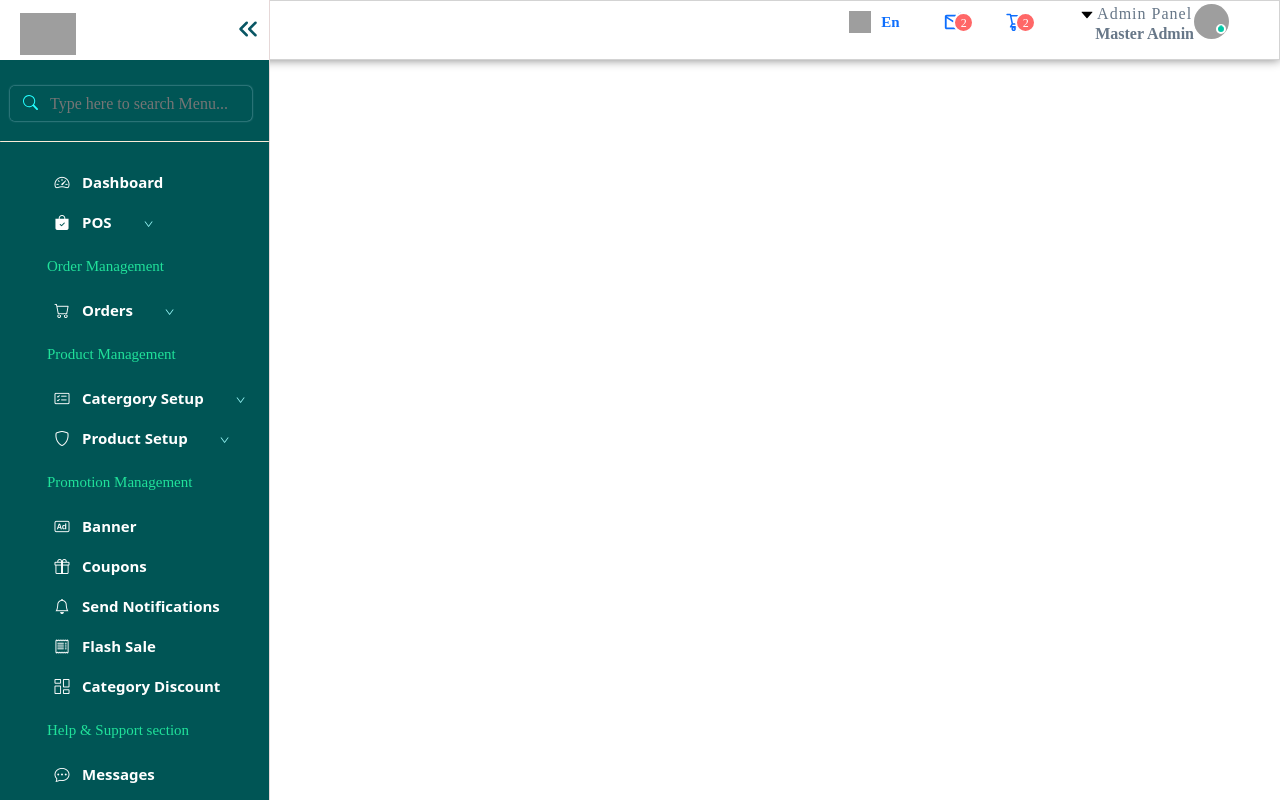
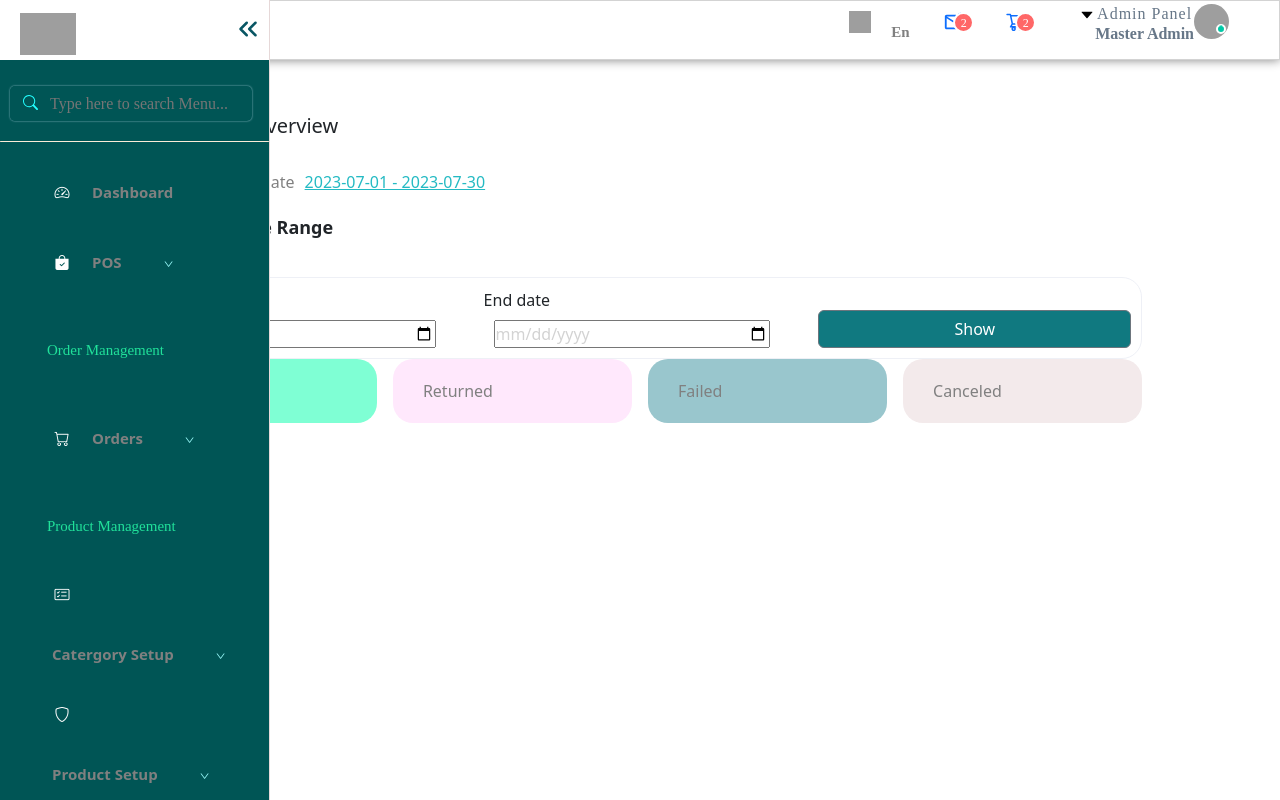
Before and after one commit to priyanka944-hub/Grofresh, a React (Create React App) app: page /order-report in a window 1280 px wide. Built offline with nearby package versions, Linux system fonts and the light colour scheme; grey boxes are pictures that could not be loaded; a web font is replaced by a local one.

Commit message:
added orderreview and salesreport page

```diff
--- a/src/App.js
+++ b/src/App.js
@@ -45,6 +45,8 @@ import Addnewemployee from "./Navigation_page/Pages/User_Management/employees/ad
 import Analyticskeyword from "./Navigation_page/Pages/Report_Analytics/Analytics/keyword_search";
 import Customeranalytics from "./Navigation_page/Pages/Report_Analytics/Analytics/customer_search";
 import NewSale from "./Navigation_page/Pages/POS/new_sale";
+import SaleReportOverview from "./Navigation_page/Pages/Report_Analytics/sales_report";
+import OrderReportOverview from "./Navigation_page/Pages/Report_Analytics/order_report";
 function App() {
   const [inactive, setInactive] = useState(false);
   return (
@@ -85,6 +87,7 @@ function App() {
             <Route path={"/messages"} element={<Messages />} />
 
             {/* Reort and analytics */}
+            <Route path="/sales-report" element={<SaleReportOverview />} />
             <Route
               path={"/analytics-keyword-search"}
               element={<Analyticskeyword />}
@@ -93,6 +96,7 @@ function App() {
               path={"/analytics-customer-search"}
               element={<Customeranalytics />}
             />
+            <Route path="order-report" element={<OrderReportOverview />} />
 
             {/* Categories */}
 
--- /dev/null
+++ b/src/Navigation_page/Pages/Report_Analytics/order_report.css
@@ -0,0 +1,44 @@
+h5 {
+  padding: 20px;
+}
+.imageone {
+  width: 22px;
+  height: 20px;
+}
+span {
+  color: grey;
+  padding: 10px;
+}
+.text--primary-2 {
+  color: #24bac3;
+}
+.form-label mb-0 font-semibold {
+  padding: 10px;
+}
+.para5 {
+  font-size: 18px;
+}
+.greencard {
+  background-color: aquamarine;
+  padding: 20px;
+  border-radius: 20px;
+}
+.cards-order {
+  width: 90%;
+  margin: auto;
+}
+.pinkcard {
+  background-color: rgb(255, 232, 252);
+  padding: 20px;
+  border-radius: 20px;
+}
+.lightcard {
+  background-color: rgb(243, 234, 235);
+  padding: 20px;
+  border-radius: 20px;
+}
+.bluecard {
+  background-color: #99c6cd;
+  padding: 20px;
+  border-radius: 20px;
+}
--- a/src/Navigation_page/Pages/Report_Analytics/order_report.jsx
+++ b/src/Navigation_page/Pages/Report_Analytics/order_report.jsx
@@ -0,0 +1,62 @@
+import React from "react";
+import "./order_report.css";
+
+export default function OrderReportOverview() {
+  return (
+    <div>
+      <div className="d-flex align-items-center gap-1 p-1">
+        <img
+          src="https://grofresh-admin.6amtech.com/public/assets/admin/img/order-img.png"
+          className="imageone"
+          alt=""
+        ></img>
+        <h5>OrderReportOverview </h5>
+      </div>
+      <div className="display-flex">
+        <span>Admin:</span>
+        <a href="#" class="text--primary-2 ">
+          admin panel
+        </a>
+        <span>Date</span>
+        <a href="#" class="text--primary-2">
+          2023-07-01 - 2023-07-30
+        </a>
+        <br></br>
+        <p className="para5">
+          <strong>Show Data By Date Range</strong>
+        </p>
+        <div className="slaes-box d-flex align-items-end flex-wrap gap-5">
+          <div className="d-flex flex-column col">
+            <label>Start date</label>
+            <input type="date" style={{ color: "lightgray" }} />
+          </div>
+          <div className="d-flex flex-column col">
+            <label>End date</label>
+            <input type="date" style={{ color: "lightgray" }} />
+          </div>
+          <button
+            className="btn btn-secondary col"
+            style={{ backgroundColor: "#107980" }}
+          >
+            Show
+          </button>
+        </div>
+
+        <div className="cards-order row gap-3">
+          <div className="greencard col">
+            <span>Delivered</span>
+          </div>
+          <div className="pinkcard col">
+            <span>Returned</span>
+          </div>
+          <div className="bluecard col">
+            <span>Failed</span>
+          </div>
+          <div className="lightcard col">
+            <span>Canceled</span>
+          </div>
+        </div>
+      </div>
+    </div>
+  );
+}
--- /dev/null
+++ b/src/Navigation_page/Pages/Report_Analytics/sales_report.css
@@ -0,0 +1,30 @@
+.images {
+  width: 22px;
+  height: 20px;
+}
+.para {
+  color: grey;
+}
+.sales-container {
+  width: 90%;
+}
+
+.sales-card {
+  background-color: rgba(110, 137, 175, 0.0509803922);
+  box-shadow: 1px 1px 5px lightgrey;
+  display: flex;
+  justify-content: space-between;
+  padding: 20px;
+  border-radius: 10px;
+}
+.slaes-box {
+  border: 1px solid rgba(231, 234, 243, 0.7);
+  width: 90%;
+  margin: auto;
+  padding: 10px;
+  border-radius: 20px;
+}
+.sales-table-container {
+  width: 100%;
+  margin: auto;
+}
--- a/src/Navigation_page/Pages/Report_Analytics/sales_report.jsx
+++ b/src/Navigation_page/Pages/Report_Analytics/sales_report.jsx
@@ -0,0 +1,126 @@
+import React from "react";
+import "./sales_report.css";
+
+export default function SaleReportOverview() {
+  return (
+    <div>
+      <div className="d-flex align-items-center gap-2 p-2">
+        <img
+          className="images"
+          src="https://grofresh-admin.6amtech.com/public/assets/admin/svg/illustrations/credit-card.svg"
+          alt="Image Description"
+        ></img>
+        <div>
+          <h4>Sale Report Overview</h4>
+          <span className="para">Admin: admin panel</span>
+        </div>
+      </div>
+
+      <div className="slaes-box d-flex justify-content-around align-items-center flex-wrap gap-5">
+        <div className="card-header">
+          <div className="form-bold w-100 mb-2">Select Date Range</div>
+          <form className="pt-3">
+            <div className="row g-3 g-sm-4 g-md-3 g-lg-4">
+              <div className="col-sm-6 col-md-4 col-lg-2">
+                <select className="custom-select custom-select-sm text-capitalize min-h-45px">
+                  <option disabled>---Select Branch---</option>
+                  <option value="all">All Branch</option>
+                  <option value="1">Main</option>
+                  <option value="10">Second Branch</option>
+                  <option value="11">Third Branch</option>
+                  <option value="12">Dhaka</option>
+                  <option value="13">Farmgate</option>
+                </select>
+              </div>
+              <div className="col-sm-6 col-md-4 col-lg-3">
+                <div className="input-date-group">
+                  <label className="input-label" for="start_date">
+                    Start Date
+                  </label>
+                  <label className="input-date">
+                    <input
+                      type="date"
+                      id="start_date"
+                      name="start_date"
+                      className="js-flatpickr form-control flatpickr-custom min-h-45px flatpickr-input"
+                      placeholder="yy-mm-dd"
+                    />
+                  </label>
+                </div>
+              </div>
+              <div className="col-sm-6 col-md-4 col-lg-3">
+                <div className="input-date-group">
+                  <label className="input-label" for="end_date">
+                    End Date
+                  </label>
+                  <label className="input-date">
+                    <input
+                      type="text"
+                      className="js-flatpickr form-control flatpickr-custom min-h-45px flatpickr-input"
+                      id="end_date"
+                      name="end_date"
+                      placeholder="yy-mm-dd"
+                    />
+                  </label>
+                </div>
+              </div>
+              <div className="col-sm-6 col-md-12 col-lg-4 __btn-row btn-row">
+                <a href="#" id className="btn w-100 btn--reset min-h-45px">
+                  Clear
+                </a>
+                <button
+                  type="submit"
+                  id="show_filter_data"
+                  className="btn w-100 btn--primary min-h-45px"
+                >
+                  Show data
+                </button>
+              </div>
+            </div>
+          </form>
+        </div>
+        <div className="sales-container">
+          <div className="row gap-5 place-items-center">
+            <div className="sales-card col">
+              <strong>Total Orders</strong>
+              <span>0</span>
+            </div>
+            <div className="sales-card col">
+              <strong>Total Item Oty</strong>
+              <span>0</span>
+            </div>
+            <div className="sales-card col">
+              <strong>Total Amount</strong>
+              <span>0</span>
+            </div>
+          </div>
+        </div>
+        <div className="sales-table-container">
+          <table className="table table-hover">
+            <thead className="table-success">
+              <tr className="table-head">
+                <th scope="col">SL</th>
+                <th scope="col">Product name</th>
+                <th scope="col">Selling Price</th>
+                <th scope="col">Quantity</th>
+                <th scope="col">Status</th>
+                <th scope="col">Action</th>
+              </tr>
+            </thead>
+          </table>
+
+          <div class="text-center">
+            <img
+              src="https://grofresh-admin.6amtech.com/public/assets/admin/svg/illustrations/sorry.svg"
+              class="rounded"
+              alt="..."
+              width="400"
+              height="300"
+            />
+            <p>No data to show</p>
+          </div>
+        </div>
+      </div>
+    </div>
+  );
+}
```
